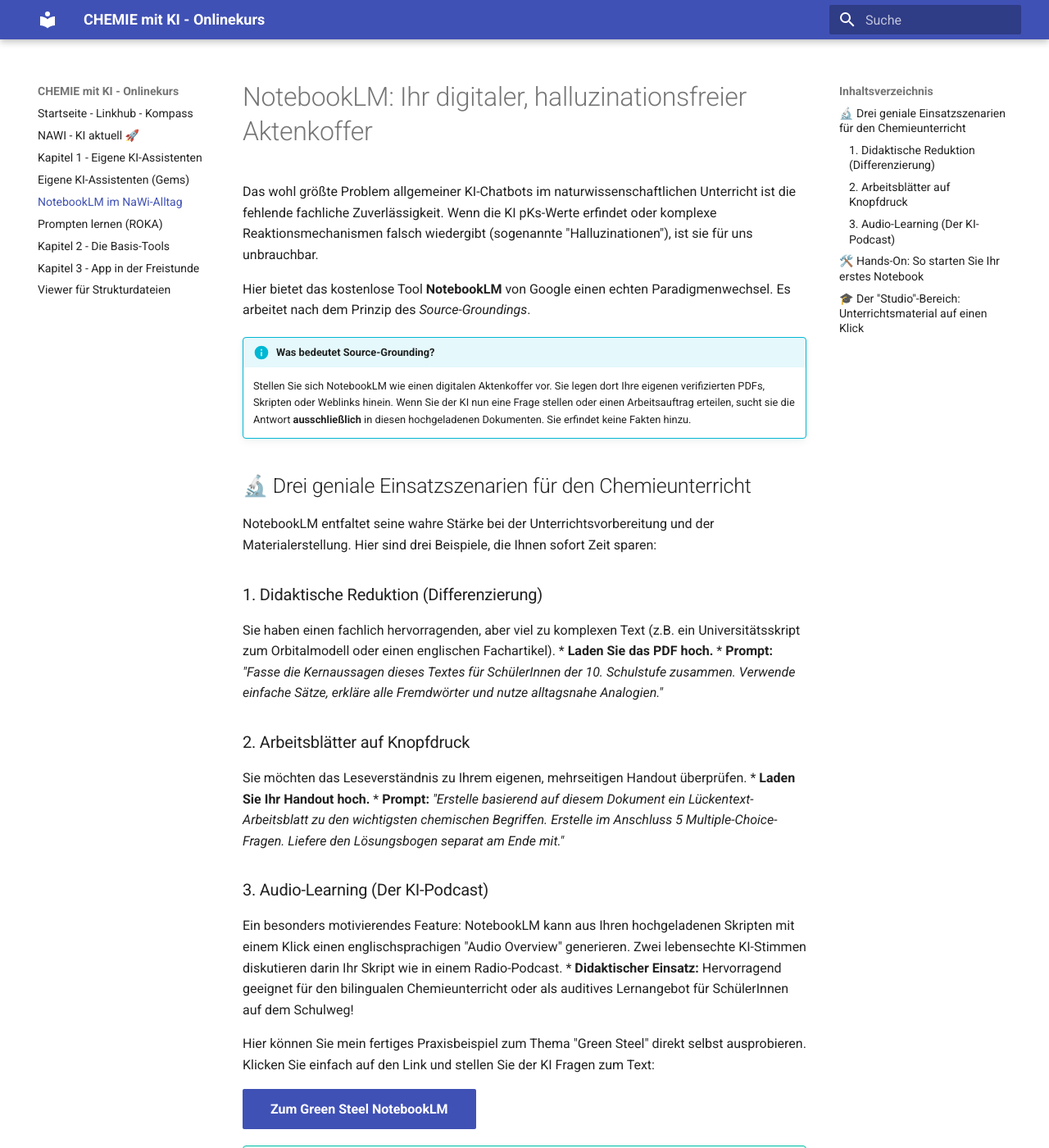
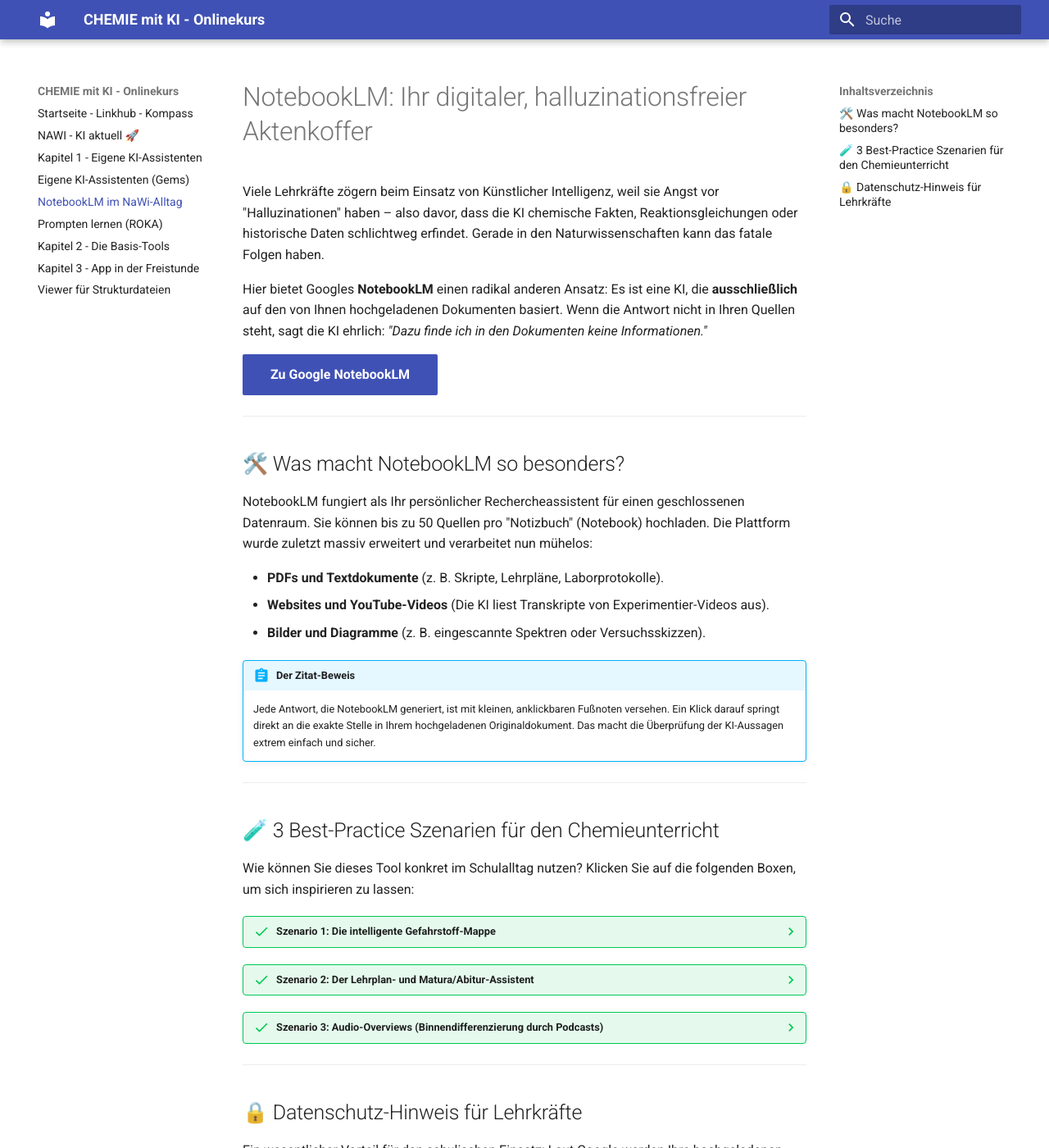
Before and after one commit to ekerzendorfer/CHEMIE-MIT-KI-ONLINEKURS, an MkDocs documentation site: the page built from docs/notebooklm.md, in a window 1280 px wide and 1400 px high. Shown: the whole window at 82% size. Built offline with MkDocs 1.6.1 and Material for MkDocs 9.7.7, drawn with Linux system fonts in a browser that asks for light colours; some of the changed text lies outside the part shown.

Commit message:
Update notebooklm.md

```diff
--- a/docs/notebooklm.md
+++ b/docs/notebooklm.md
@@ -1,83 +1,55 @@
 # NotebookLM: Ihr digitaler, halluzinationsfreier Aktenkoffer
 
-Das wohl größte Problem allgemeiner KI-Chatbots im naturwissenschaftlichen Unterricht ist die fehlende fachliche Zuverlässigkeit. Wenn die KI pKs-Werte erfindet oder komplexe Reaktionsmechanismen falsch wiedergibt (sogenannte "Halluzinationen"), ist sie für uns unbrauchbar.
+Viele Lehrkräfte zögern beim Einsatz von Künstlicher Intelligenz, weil sie Angst vor "Halluzinationen" haben – also davor, dass die KI chemische Fakten, Reaktionsgleichungen oder historische Daten schlichtweg erfindet. Gerade in den Naturwissenschaften kann das fatale Folgen haben.
 
-Hier bietet das kostenlose Tool **NotebookLM** von Google einen echten Paradigmenwechsel. Es arbeitet nach dem Prinzip des *Source-Groundings*.
+Hier bietet Googles **NotebookLM** einen radikal anderen Ansatz: Es ist eine KI, die **ausschließlich** auf den von Ihnen hochgeladenen Dokumenten basiert. Wenn die Antwort nicht in Ihren Quellen steht, sagt die KI ehrlich: *"Dazu finde ich in den Dokumenten keine Informationen."*
 
-!!! info "Was bedeutet Source-Grounding?"
-    Stellen Sie sich NotebookLM wie einen digitalen Aktenkoffer vor. Sie legen dort Ihre eigenen verifizierten PDFs, Skripten oder Weblinks hinein. Wenn Sie der KI nun eine Frage stellen oder einen Arbeitsauftrag erteilen, sucht sie die Antwort **ausschließlich** in diesen hochgeladenen Dokumenten. Sie erfindet keine Fakten hinzu.
+[Zu Google NotebookLM](https://notebooklm.google.com/){ .md-button .md-button--primary }
 
-## 🔬 Drei geniale Einsatzszenarien für den Chemieunterricht
-
-NotebookLM entfaltet seine wahre Stärke bei der Unterrichtsvorbereitung und der Materialerstellung. Hier sind drei Beispiele, die Ihnen sofort Zeit sparen:
-
-### 1. Didaktische Reduktion (Differenzierung)
-Sie haben einen fachlich hervorragenden, aber viel zu komplexen Text (z.B. ein Universitätsskript zum Orbitalmodell oder einen englischen Fachartikel).
-* **Laden Sie das PDF hoch.**
-* **Prompt:** *"Fasse die Kernaussagen dieses Textes für SchülerInnen der 10. Schulstufe zusammen. Verwende einfache Sätze, erkläre alle Fremdwörter und nutze alltagsnahe Analogien."*
-
-### 2. Arbeitsblätter auf Knopfdruck
-Sie möchten das Leseverständnis zu Ihrem eigenen, mehrseitigen Handout überprüfen.
-* **Laden Sie Ihr Handout hoch.**
-* **Prompt:** *"Erstelle basierend auf diesem Dokument ein Lückentext-Arbeitsblatt zu den wichtigsten chemischen Begriffen. Erstelle im Anschluss 5 Multiple-Choice-Fragen. Liefere den Lösungsbogen separat am Ende mit."*
-
-### 3. Audio-Learning (Der KI-Podcast)
-Ein besonders motivierendes Feature: NotebookLM kann aus Ihren hochgeladenen Skripten mit einem Klick einen englischsprachigen "Audio Overview" generieren. Zwei lebensechte KI-Stimmen diskutieren darin Ihr Skript wie in einem Radio-Podcast.
-* **Didaktischer Einsatz:** Hervorragend geeignet für den bilingualen Chemieunterricht oder als auditives Lernangebot für SchülerInnen auf dem Schulweg!
-
-Hier können Sie mein fertiges Praxisbeispiel zum Thema "Green Steel" direkt selbst ausprobieren. Klicken Sie einfach auf den Link und stellen Sie der KI Fragen zum Text:
-
-[Zum Green Steel NotebookLM](https://notebooklm.google.com/notebook/103be410-fa2a-412e-a4bf-ef31f0fb0c60){ .md-button .md-button--primary }
-
-??? tip "Exkurs: Eigene Notebooks per Link mit der Klasse teilen"
-    Wenn Sie später eigene Notebooks (z. B. für Projektarbeiten oder als interaktives Skript) erstellen, können Sie diese ganz einfach mit Ihren SchülerInnen oder KollegInnen teilen – völlig ohne das lästige Einsammeln von E-Mail-Adressen!
-
-    Google bietet dafür eine Freigabe-Funktion, die Sie wahrscheinlich schon von Google Docs kennen:
-
-    1. Öffnen Sie Ihr fertiges Notizbuch in NotebookLM.
-    2. Klicken Sie ganz oben rechts auf den Button **"Teilen"**.
-    3. Ändern Sie die Zugriffsberechtigung von "Eingeschränkt" auf **"Jeder mit dem Link"**.
-    4. Klicken Sie auf **"Link kopieren"**.
-
-    Diesen Link können Sie nun per QR-Code an die Tafel werfen oder im Schul-LMS posten.
-
-    **Keine Sorge um Ihre Daten:** Personen, die diesen Link öffnen, können nur mit dem Notebook chatten und die Dokumente lesen. Sie haben jedoch **keine Bearbeitungsrechte**. Ihre Originaldokumente oder Ihr privater Chatverlauf können von den Schülern oder Gästen weder gesehen noch verändert werden!
-
-    *(Hinweis für Schul-Accounts: Falls Sie NotebookLM über ein offizielles Google Workspace-Konto Ihrer Schule nutzen, kann es sein, dass Ihr Schul-Admin die Freigabe nach außen aus Datenschutzgründen blockiert hat. Nutzen Sie für öffentliche Links im Zweifelsfall ein privates, kostenloses Google-Konto).*
 ---
 
-## 🛠️ Hands-On: So starten Sie Ihr erstes Notebook
+## 🛠️ Was macht NotebookLM so besonders?
 
-Die Bedienung ist extrem intuitiv und erfordert keine Vorkenntnisse.
+NotebookLM fungiert als Ihr persönlicher Rechercheassistent für einen geschlossenen Datenraum. Sie können bis zu 50 Quellen pro "Notizbuch" (Notebook) hochladen. Die Plattform wurde zuletzt massiv erweitert und verarbeitet nun mühelos:
 
-1. **Anmelden:** Gehen Sie auf [notebooklm.google.com](https://notebooklm.google.com/) und melden Sie sich mit einem kostenfreien Google-Konto an.
-2. **Notebook erstellen:** Klicken Sie auf "Neues Notebook" (Sie können für jede Klasse oder jedes Themengebiet, z.B. "Säure-Base-Chemie", ein eigenes Notebook anlegen).
-3. **Quellen hochladen:** Es öffnet sich sofort ein Fenster. Laden Sie hier Ihre PDFs hoch, kopieren Sie Text hinein oder fügen Sie Links zu Webseiten oder YouTube-Videos ein.
-4. **Chatten:** Unten im Bildfeld sehen Sie nun die Chat-Leiste. Stellen Sie der KI Ihre Aufgaben (siehe Prompts oben).
+*   **PDFs und Textdokumente** (z. B. Skripte, Lehrpläne, Laborprotokolle).
+*   **Websites und YouTube-Videos** (Die KI liest Transkripte von Experimentier-Videos aus).
+*   **Bilder und Diagramme** (z. B. eingescannte Spektren oder Versuchsskizzen).
 
-!!! tip "Die Quellenangaben prüfen"
-    Wenn NotebookLM Ihnen eine Antwort gibt, sehen Sie im Text kleine hochgestellte Zahlen. Klicken Sie darauf! Die KI springt dann exakt zu der Textstelle in Ihrem hochgeladenen Original-PDF, aus der sie diese Information bezogen hat. So behalten Sie als Lehrkraft immer die 100%ige fachliche Kontrolle.
-## 🎓 Der "Studio"-Bereich: Unterrichtsmaterial auf einen Klick
+!!! abstract "Der Zitat-Beweis"
+    Jede Antwort, die NotebookLM generiert, ist mit kleinen, anklickbaren Fußnoten versehen. Ein Klick darauf springt direkt an die exakte Stelle in Ihrem hochgeladenen Originaldokument. Das macht die Überprüfung der KI-Aussagen extrem einfach und sicher.
 
-Neben der klassischen Chat-Funktion bietet NotebookLM ein Feature, das für uns Lehrkräfte ein absoluter Gamechanger ist: den **Studio-Bereich** (oft direkt auf der Startseite eines Notebooks oder als "Studienführer" bezeichnet).
+---
 
-Sobald Sie Ihre Quellen (z.B. ein Kapitel aus dem Schulbuch und Ihre eigenen Notizen) hochgeladen haben, analysiert NotebookLM diese automatisch und generiert im Studio-Bereich auf Knopfdruck fertige didaktische Formate – ganz ohne eigenes Prompting!
+## 🧪 3 Best-Practice Szenarien für den Chemieunterricht
 
-![Das Studio in NotebookLM](images/studio.png)
+Wie können Sie dieses Tool konkret im Schulalltag nutzen? Klicken Sie auf die folgenden Boxen, um sich inspirieren zu lassen:
 
-Hier sind die für die Lehre wertvollsten Auto-Formate:
+??? success "Szenario 1: Die intelligente Gefahrstoff-Mappe"
+    **Das Problem:** Sie planen einen neuen Versuch und haben fünf verschiedene Chemikalien. Die Sicherheitsdatenblätter (SDB) der Hersteller sind oft 15 Seiten lang und mühsam zu lesen.
 
-* **Der Studienführer (Study Guide):**
-  Dieses Format ist perfekt für die Maturavorbereitung oder vor Schularbeiten. Die KI erstellt selbstständig eine strukturierte Übersicht der wichtigsten Konzepte aus Ihren Dokumenten und generiert passend dazu sofort **Multiple-Choice-Fragen** und **Kurzantwort-Fragen**. Sie können diese direkt in Ihr nächstes Arbeitsblatt kopieren.
+    **Die Lösung mit NotebookLM:**
+    Laden Sie alle fünf PDF-Sicherheitsdatenblätter in ein neues Notizbuch hoch.
+    *   *Prompt:* "Erstelle mir eine tabellarische Übersicht der H- und P-Sätze für alle fünf Stoffe. Gibt es bei der gemeinsamen Lagerung oder Entsorgung dieser Chemikalien laut den Datenblättern etwas Besonderes zu beachten?"
+    *   *Ergebnis:* Eine präzise, auf den offiziellen Dokumenten basierende Übersicht für Ihre Gefährdungsbeurteilung.
 
-* **FAQs (Häufig gestellte Fragen):**
-  Ein genialer Perspektivenwechsel! Die KI antizipiert, welche Fragen SchülerInnen zu diesem Textbaustein am wahrscheinlichsten stellen würden, und liefert die kindgerechten Antworten gleich mit. Ideal, um mögliche Verständnisprobleme ("Stolpersteine") schon bei der Unterrichtsplanung aus dem Weg zu räumen.
+??? success "Szenario 2: Der Lehrplan- und Matura/Abitur-Assistent"
+    **Das Problem:** Der Lehrplan hat sich geändert oder Sie müssen für die Reifeprüfung/das Abitur sicherstellen, dass alle Kompetenzbereiche abgedeckt sind.
 
-* **Das Briefing-Dokument:**
-  Haben Sie mehrere Quellen hochgeladen (z. B. drei verschiedene Artikel zur Ammoniak-Synthese)? Das Briefing-Dokument fasst die Kernaussagen aller Quellen in einem einzigen, kompakten Übersichtsdokument zusammen. Das spart Ihnen immens Zeit bei der Einarbeitung in neue Themengebiete.
+    **Die Lösung mit NotebookLM:**
+    Laden Sie den offiziellen Lehrplan und Ihre bisherigen Arbeitsblätter/Prüfungsfragen als Quellen hoch.
+    *   *Prompt:* "Gleiche meine hochgeladenen Prüfungsfragen mit den Kompetenzanforderungen des Lehrplans für die 11. Schulstufe ab. Welche Themenbereiche (z. B. Thermodynamik oder Kinetik) sind in meinen Fragen noch unterrepräsentiert?"
+    *   *Ergebnis:* Eine fundierte, didaktische Lückenanalyse Ihres eigenen Materials.
 
-* **Zeitleiste (Timeline):**
-  Besonders nützlich für die Geschichte der Chemie (z.B. die Entwicklung der Atommodelle von Dalton bis Bohr). Wenn Ihre Texte historische Daten enthalten, ordnet die KI diese automatisch auf einem chronologischen Zeitstrahl an.
+??? success "Szenario 3: Audio-Overviews (Binnendifferenzierung durch Podcasts)"
+    **Das Problem:** Sie haben einen sehr dichten Fachtext (z. B. über die Funktionsweise einer Brennstoffzelle), den leseschwache oder auditive Lerntypen kaum durchdringen.
 
-!!! success "Praxis-Tipp für Arbeitsblätter"
-    Nutzen Sie den Studio-Bereich als "Steinbruch". Sie können die generierten Quizfragen oder FAQ-Antworten direkt markieren und als feste Notiz an Ihr Notebook anpinnen. So können Sie sich Stück für Stück die besten Bausteine für Ihr nächstes Handout zusammensammeln.
+    **Die Lösung mit NotebookLM:**
+    NotebookLM bietet die bahnbrechende Funktion **"Audio Overview"**. Auf Knopfdruck generiert die KI aus Ihren hochgeladenen trockenen Fachtexten einen lebendigen, dynamischen Podcast-Dialog zwischen zwei KI-Stimmen (aktuell meist auf Englisch, aber die Mehrsprachigkeit wird rasant ausgebaut).
+    *   *Einsatz:* Sie laden das Skript hoch, generieren den Audio-Dialog und stellen die MP3-Datei Ihren SchülerInnen zur Verfügung. Sie hören quasi zwei "Experten" zu, die das Thema Ihres Arbeitsblattes fasziniert und verständlich diskutieren.
+
+---
+
+## 🔒 Datenschutz-Hinweis für Lehrkräfte
+
+Ein wesentlicher Vorteil für den schulischen Einsatz: Laut Google werden Ihre hochgeladenen, privaten Dokumente in NotebookLM **nicht** zum Training der öffentlichen, großen KI-Modelle verwendet. Der Datenraum bleibt privat. Achten Sie dennoch darauf, keine Dokumente mit sensiblen, personenbezogenen Schülerdaten (wie z. B. benotete Tests mit Namen) hochzuladen, da es sich weiterhin um einen Cloud-Dienst handelt.
```
